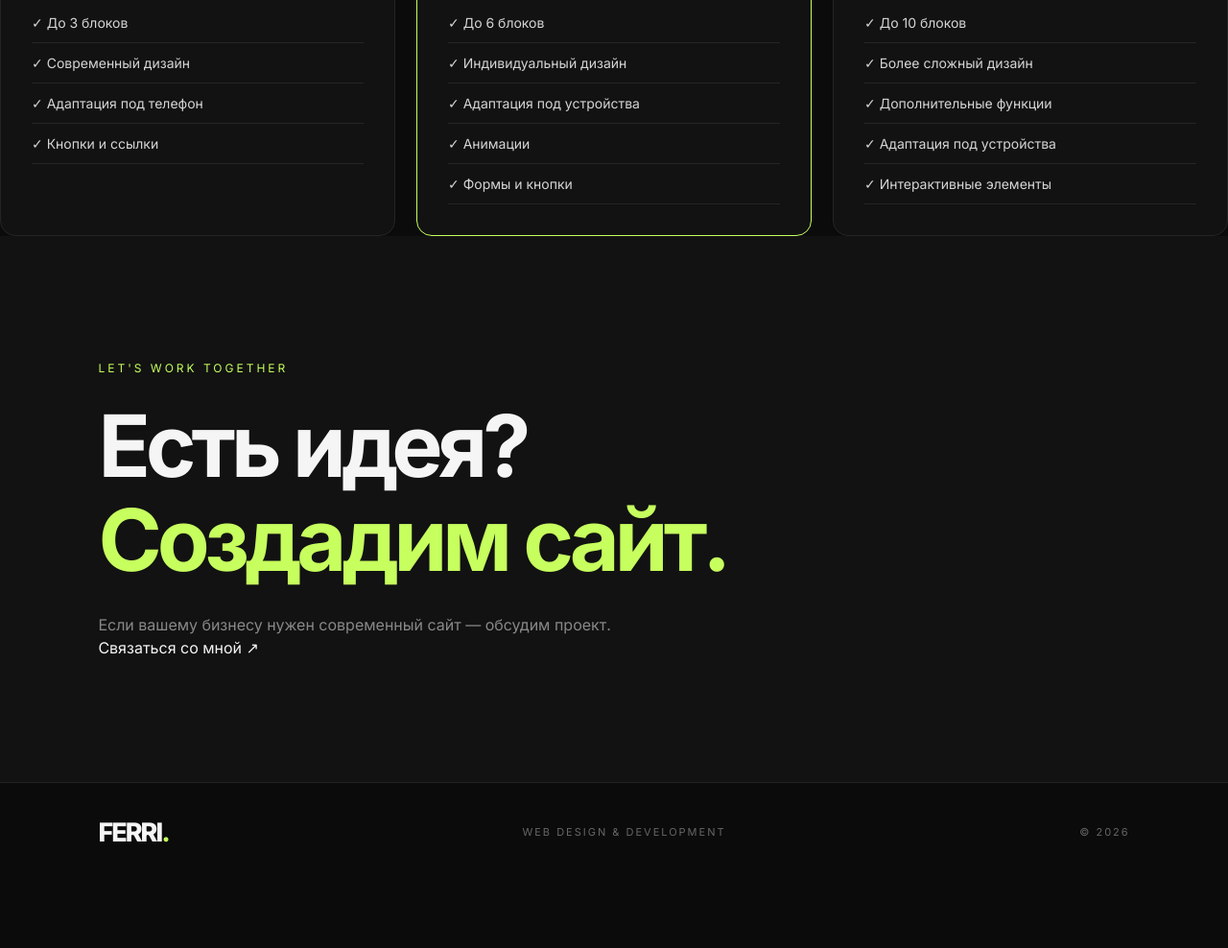
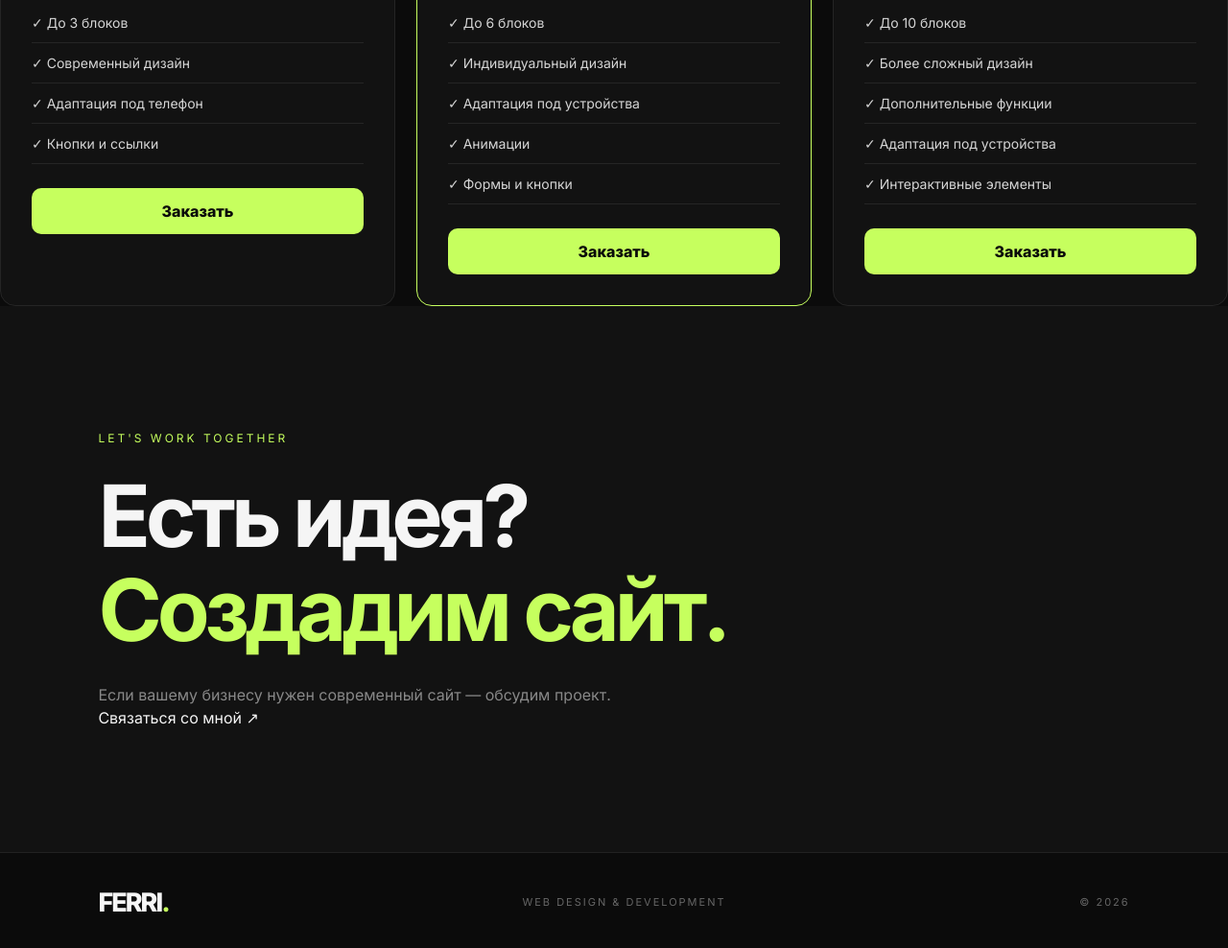
Before and after one commit to Timofey636/ferri-portfolio, a plain HTML site: page index.html in a window 1280 px wide. Shown: the part 3639-4627 px from the top of the page at 96% size. Before the commit the page ends 4558 px from the top, so only its background shows below. Drawn offline with Linux system fonts and the light colour scheme.

Commit message:
Update index.html

```diff
--- a/index.html
+++ b/index.html
@@ -166,6 +166,10 @@
         <li>✓ Адаптация под телефон</li>
         <li>✓ Кнопки и ссылки</li>
       </ul>
+      <a href="https://t.me/rooj111?text=Хочу%20заказать%20сайт%20START"
+   class="price-button" target="_blank">
+  Заказать
+</a>
     </div>
 
     <div class="price-card featured">
@@ -182,6 +186,10 @@
         <li>✓ Анимации</li>
         <li>✓ Формы и кнопки</li>
       </ul>
+      <a href="https://t.me/rooj111?text=Хочу%20заказать%20сайт%20BUSINESS"
+   class="price-button" target="_blank">
+  Заказать
+</a>
     </div>
 
     <div class="price-card">
@@ -198,6 +206,10 @@
         <li>✓ Адаптация под устройства</li>
         <li>✓ Интерактивные элементы</li>
       </ul>
+      <a href="https://t.me/rooj111?text=Хочу%20заказать%20сайт%20PRO"
+   class="price-button" target="_blank">
+  Заказать
+</a>
     </div>
 
   </div>
```
